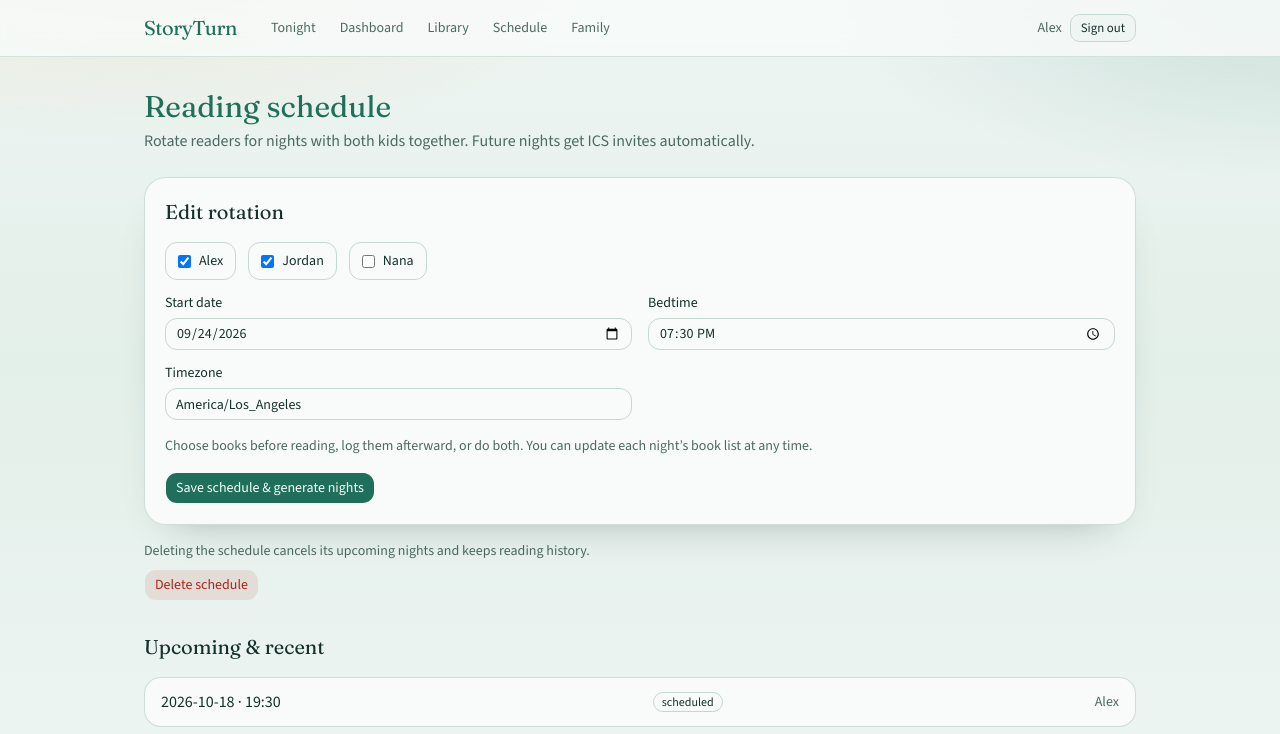
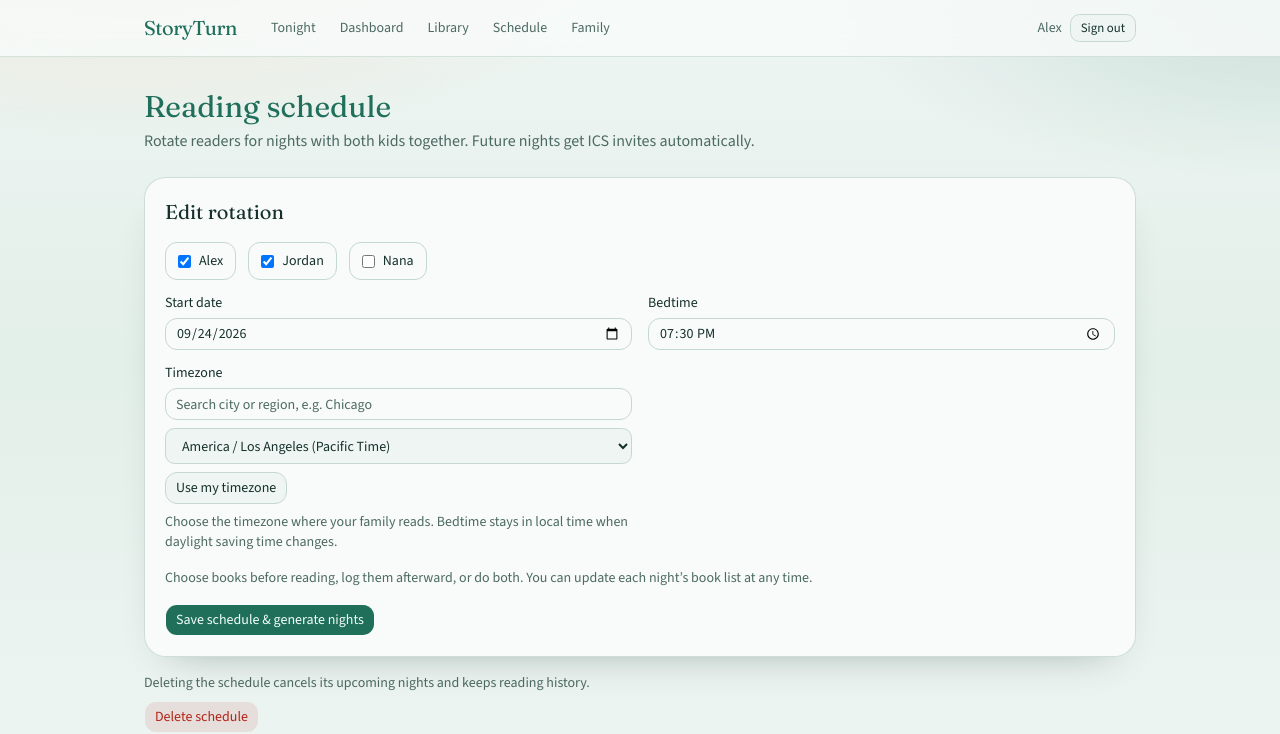
Before and after one commit to Phoenician-Studios/StoryTurn, a Next.js app: page /schedule in a window 1280 px wide. Shown: the top 734 px of the page. Built offline with nearby package versions, Linux system fonts and the light colour scheme.

Commit message:
Make timezone selection searchable and automatic

```diff
--- a/src/app/schedule/page.tsx
+++ b/src/app/schedule/page.tsx
@@ -5,6 +5,7 @@ import { AppNav } from "@/components/app-nav";
 import { Button } from "@/components/ui/button";
 import { Input } from "@/components/ui/input";
 import { Label } from "@/components/ui/label";
+import { TimezonePicker } from "@/components/timezone-picker";
 import {
   getCurrentMember,
   getCurrentUser,
@@ -88,14 +89,7 @@ export default async function SchedulePage() {
                   defaultValue={admin.schedule?.timeLocal ?? "19:30"}
                 />
               </div>
-              <div className="space-y-2">
-                <Label htmlFor="timezone">Timezone</Label>
-                <Input
-                  id="timezone"
-                  name="timezone"
-                  defaultValue={admin.schedule?.timezone ?? "America/Los_Angeles"}
-                />
-              </div>
+              <TimezonePicker defaultValue={admin.schedule?.timezone} />
               <p className="text-sm text-muted-foreground sm:col-span-2">
                 Choose books before reading, log them afterward, or do both. You can
                 update each night’s book list at any time.
--- /dev/null
+++ b/src/components/timezone-picker.tsx
@@ -0,0 +1,74 @@
+"use client";
+
+import { useMemo, useState, useSyncExternalStore } from "react";
+import { Input } from "@/components/ui/input";
+import { Button } from "@/components/ui/button";
+import { Label } from "@/components/ui/label";
+import { timezoneOptions } from "@/lib/domain/timezones";
+
+const subscribe = () => () => {};
+const browserTimezone = () => Intl.DateTimeFormat().resolvedOptions().timeZone;
+const serverTimezone = () => "";
+
+export function TimezonePicker({ defaultValue }: { defaultValue?: string }) {
+  const detected = useSyncExternalStore(subscribe, browserTimezone, serverTimezone);
+  const [chosen, setChosen] = useState<string | null>(defaultValue ?? null);
+  const [search, setSearch] = useState("");
+  const value = chosen ?? detected;
+  const options = useMemo(() => timezoneOptions([value]), [value]);
+  const query = search.toLocaleLowerCase().replaceAll("kathmandu", "katmandu");
+  const visible = options.filter(
+    (option) =>
+      option.value === value ||
+      option.label
+        .toLocaleLowerCase()
+        .replaceAll("kathmandu", "katmandu")
+        .includes(query),
+  );
+
+  return (
+    <div className="space-y-2">
+      <Label htmlFor="timezone">Timezone</Label>
+      <Input
+        type="search"
+        aria-label="Search timezones by city or region"
+        placeholder="Search city or region, e.g. Chicago"
+        value={search}
+        onChange={(event) => setSearch(event.target.value)}
+      />
+      <select
+        id="timezone"
+        name="timezone"
+        required
+        value={value}
+        onChange={(event) => setChosen(event.target.value)}
+        aria-describedby="timezone-help"
+        className="flex h-9 w-full rounded-md border border-input bg-background px-3 text-sm"
+      >
+        <option value="" disabled>
+          Choose your timezone
+        </option>
+        {visible.map((option) => (
+          <option key={option.value} value={option.value}>
+            {option.label}
+          </option>
+        ))}
+      </select>
+      <Button
+        type="button"
+        variant="outline"
+        disabled={!detected}
+        onClick={() => {
+          setChosen(detected);
+          setSearch("");
+        }}
+      >
+        Use my timezone
+      </Button>
+      <p id="timezone-help" className="text-sm text-muted-foreground">
+        Choose the timezone where your family reads. Bedtime stays in local time when
+        daylight saving time changes.
+      </p>
+    </div>
+  );
+}
--- a/src/lib/demo/store.ts
+++ b/src/lib/demo/store.ts
@@ -1,3 +1,4 @@
+import { assertScheduleSettings } from "@/lib/domain/schedule-settings";
 import { applyReassignment, buildCorrectionRecord } from "@/lib/domain/corrections";
 import {
   generateInviteCode,
@@ -257,6 +258,7 @@ export function saveSchedule(input: {
   if (member.role !== "owner") {
     throw new Error("Only family owners can edit the schedule");
   }
+  assertScheduleSettings(input);
   if (input.readerRotationMemberIds.length === 0) {
     throw new Error("Pick at least one reader");
   }
--- /dev/null
+++ b/src/lib/domain/schedule-settings.ts
@@ -0,0 +1,17 @@
+import { isValidTimezone } from "@/lib/domain/timezones";
+export function assertScheduleSettings(input: {
+  startDate: string;
+  timeLocal: string;
+  timezone: string;
+}) {
+  const date = new Date(`${input.startDate}T00:00:00Z`);
+  if (
+    !/^\d{4}-\d{2}-\d{2}$/.test(input.startDate) ||
+    Number.isNaN(date.getTime()) ||
+    date.toISOString().slice(0, 10) !== input.startDate
+  )
+    throw new Error("Enter a valid start date");
+  if (!/^([01]\d|2[0-3]):[0-5]\d$/.test(input.timeLocal))
+    throw new Error("Enter a valid bedtime");
+  if (!isValidTimezone(input.timezone)) throw new Error("Choose a valid timezone");
+}
--- /dev/null
+++ b/src/lib/domain/timezones.ts
@@ -0,0 +1,28 @@
+export function isValidTimezone(value: string): boolean {
+  try {
+    new Intl.DateTimeFormat("en-US", { timeZone: value }).format();
+    return Boolean(value);
+  } catch {
+    return false;
+  }
+}
+
+export function timezoneLabel(zone: string): string {
+  const place = zone.replaceAll("_", " ").replaceAll("/", " / ");
+  const name = new Intl.DateTimeFormat("en-US", {
+    timeZone: zone,
+    timeZoneName: "longGeneric",
+  })
+    .formatToParts()
+    .find((part) => part.type === "timeZoneName")?.value;
+  return `${place} (${name})`;
+}
+
+export function timezoneOptions(extraZones: string[] = []) {
+  const zones = new Set([
+    "UTC",
+    ...Intl.supportedValuesOf("timeZone"),
+    ...extraZones.filter(isValidTimezone),
+  ]);
+  return [...zones].sort().map((value) => ({ value, label: timezoneLabel(value) }));
+}
--- a/src/lib/supabase/repository.ts
+++ b/src/lib/supabase/repository.ts
@@ -1,3 +1,4 @@
+import { assertScheduleSettings } from "@/lib/domain/schedule-settings";
 import type { SupabaseClient, User } from "@supabase/supabase-js";
 import { applyReassignment, buildCorrectionRecord } from "@/lib/domain/corrections";
 import { generateInviteCode } from "@/lib/domain/invites";
@@ -595,6 +596,7 @@ export async function saveSchedule(input: {
 }): Promise<void> {
   const { supabase, member } = requireMember(await loadContext());
   requireOwner(member);
+  assertScheduleSettings(input);
   if (input.readerRotationMemberIds.length === 0) {
     throw new Error("Pick at least one reader");
   }
```
Also changed, not shown: 2 other files (tests, documents, lock files or other folders).
